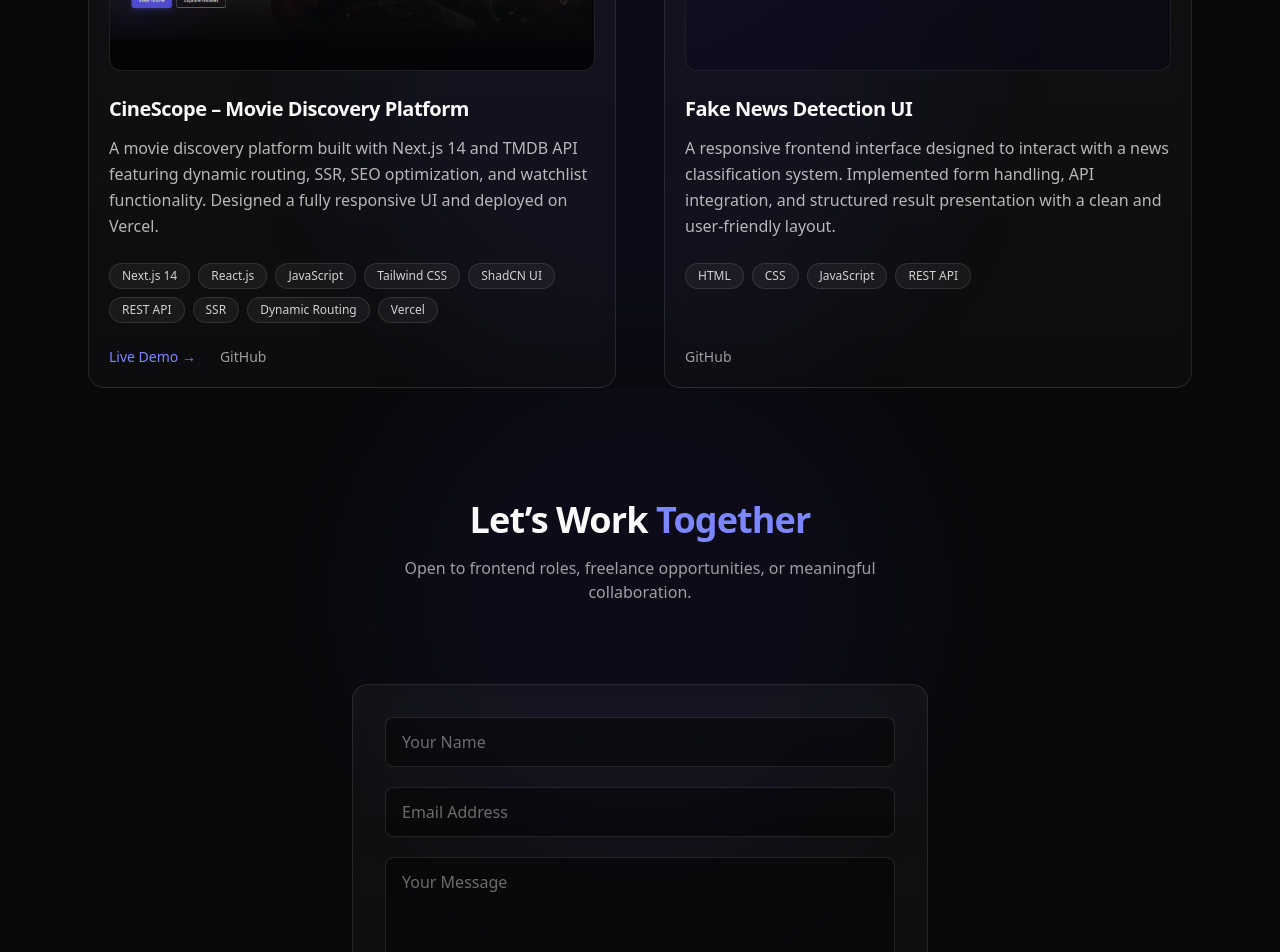
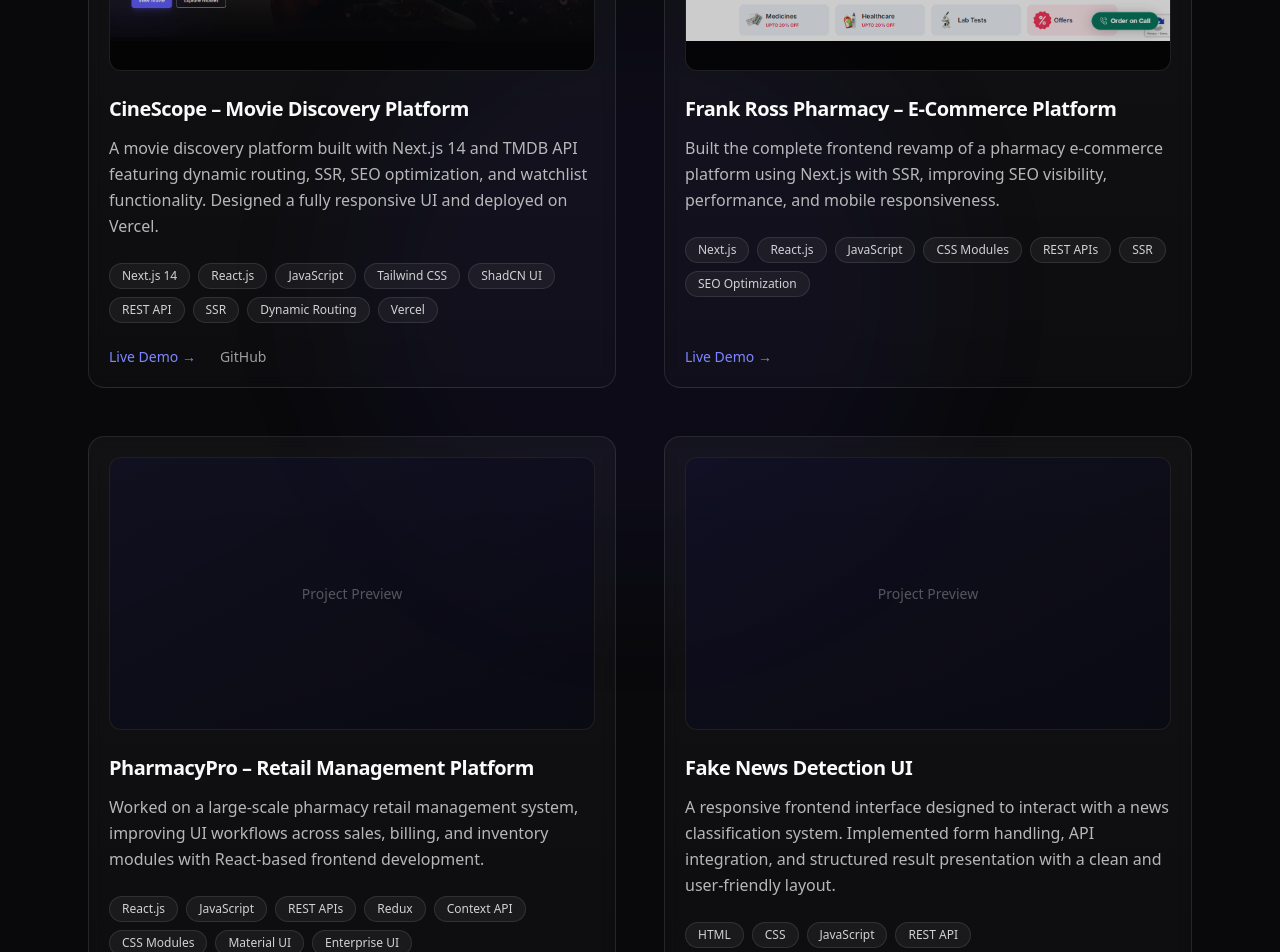
Before and after one commit to YatishPatil1234/portfolio, a Next.js app: page / in a window 1280 px wide. Shown: the part 2420-3372 px from the top of the page. Built offline with nearby package versions, Linux system fonts and the light colour scheme.

Commit message:
Add Frank Ross Pharmacy project to Projects component with details and image

```diff
--- a/src/components/Projects.jsx
+++ b/src/components/Projects.jsx
@@ -22,6 +22,41 @@ const projects = [
     live: "https://cinescope-yt.netlify.app/",
     github: "https://github.com/YatishPatil1234/Cine_Scope",
     image: "/projects/cinescope.png",
+  },
+  {
+    title: "Frank Ross Pharmacy – E-Commerce Platform",
+    description:
+      "Built the complete frontend revamp of a pharmacy e-commerce platform using Next.js with SSR, improving SEO visibility, performance, and mobile responsiveness.",
+    tech: [
+      "Next.js",
+      "React.js",
+      "JavaScript",
+      "CSS Modules",
+      "REST APIs",
+      "SSR",
+      "SEO Optimization",
+    ],
+    live: "https://frankrosspharmacy.com",
+    github: "",
+    image: "/projects/frankross.png",
+  },
+  {
+    title: "PharmacyPro – Retail Management Platform",
+    description:
+      "Worked on a large-scale pharmacy retail management system, improving UI workflows across sales, billing, and inventory modules with React-based frontend development.",
+    tech: [
+      "React.js",
+      "JavaScript",
+      "REST APIs",
+      "Redux",
+      "Context API",
+      "CSS Modules",
+      "Material UI",
+      "Enterprise UI",
+    ],
+    live: "",
+    github: "",
+    image: "",
   },
   {
     title: "Fake News Detection UI",
```
Also changed, not shown: public/projects/frankross.png (added).
